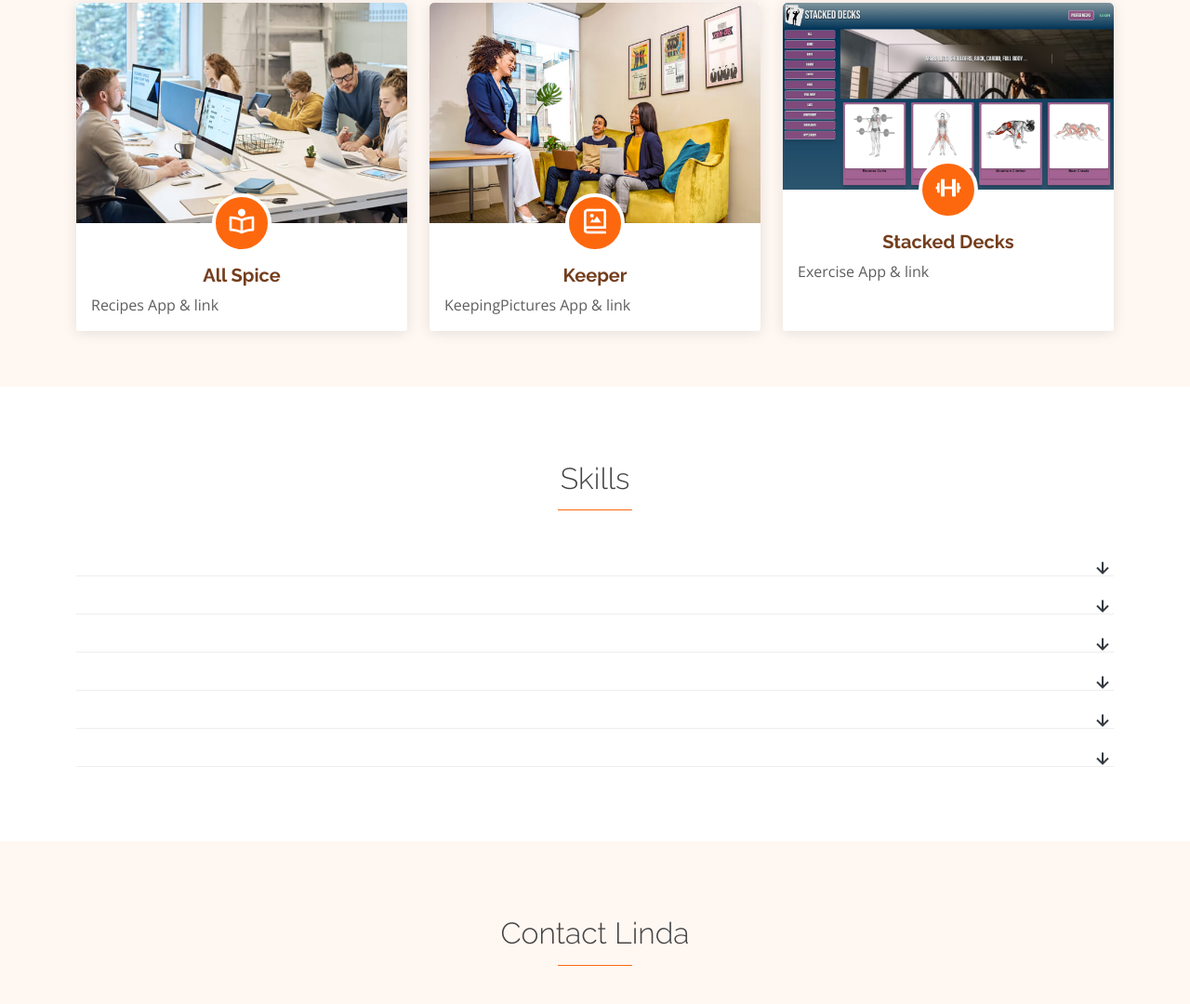
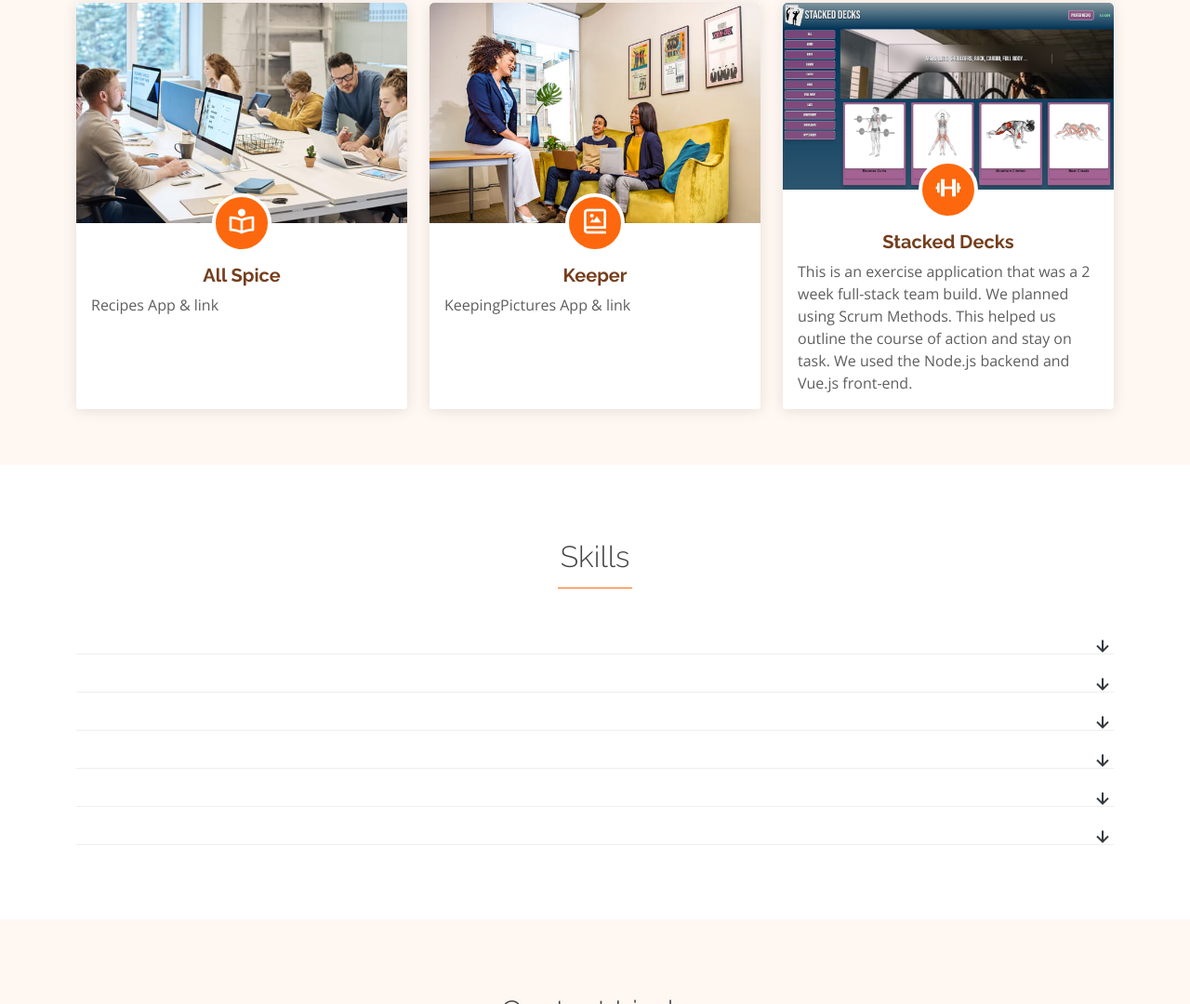
Before and after one commit to Linda-Taing/LandingPage, a plain HTML site: page index.html in a window 1280 px wide. Shown: the part 1303-2383 px from the top of the page at 93% size. Drawn offline with nearby package versions, Linux system fonts and the light colour scheme.

Commit message:
can link to stacked decks

```diff
--- a/index.html
+++ b/index.html
@@ -162,8 +162,10 @@
                 <i class="bx bx-dumbbell"></i>
               </div>
               <div class="card-body">
-                <h5 class="card-title"><a href="">Stacked Decks</a></h5>
-                <p class="card-text">Exercise App & link </p>
+                <h5 class="card-title"><a href="https://stackeddecks.onrender.com/#/">Stacked Decks</a></h5>
+                <p class="card-text">This is an exercise application that was a 2 week full-stack team build. We planned
+                  using Scrum Methods. This helped us outline the course of action and stay on task. We used the Node.js
+                  backend and Vue.js front-end.</p>
               </div>
             </div>
           </div>
```
